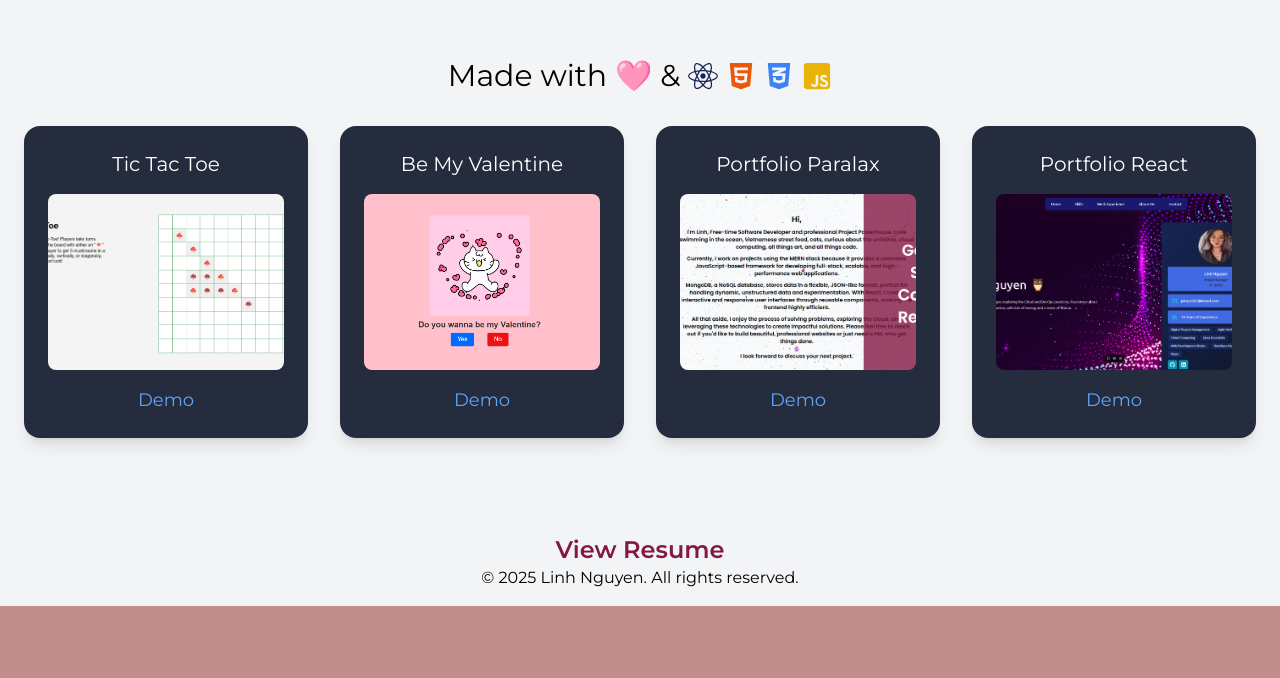
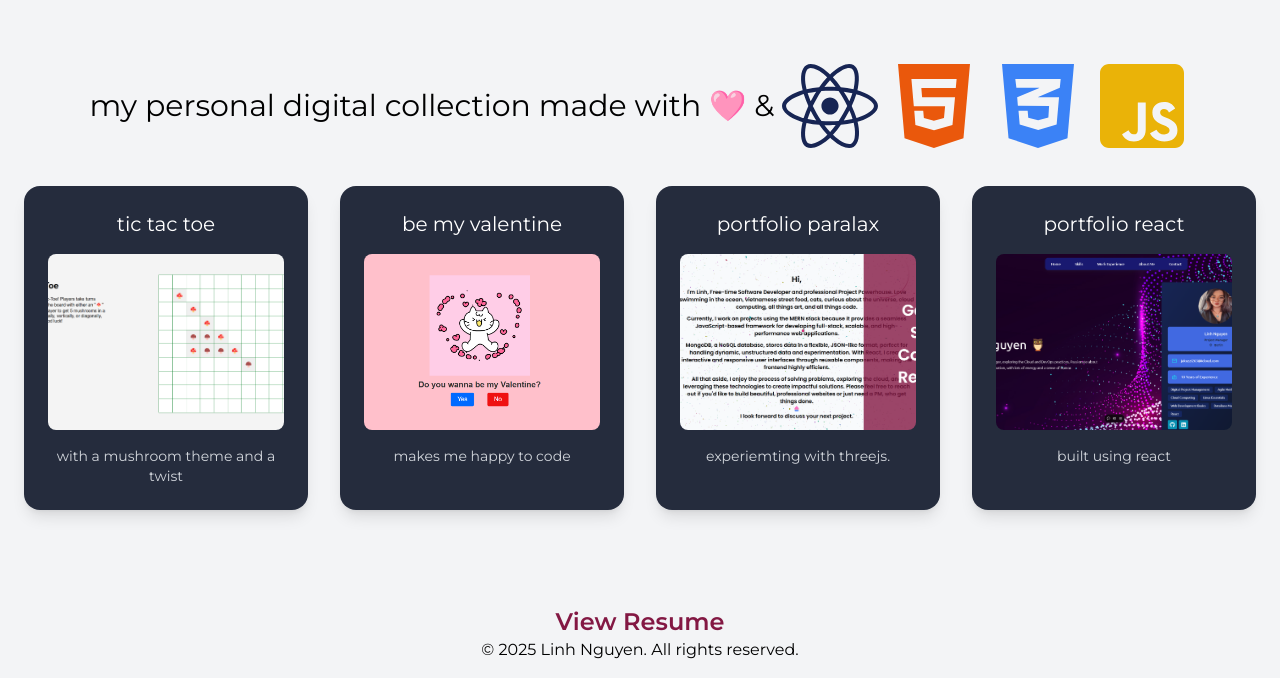
Before and after one commit to jakuzzibubbles/portfolio-white, a React (Vite) app: page / in a window 1280 px wide. Shown: the part 790-1468 px from the top of the page. Before the commit the page ends 1396 px from the top, so only its background shows below. Built offline with nearby package versions, Linux system fonts and the light colour scheme.

Commit message:
new linking on projects and styling details, responive icons fixed

```diff
--- a/src/Projects.jsx
+++ b/src/Projects.jsx
@@ -7,42 +7,50 @@ import portfolio1Image from "./assets/portfolio1.png";
 
 const projects = [
   {
-    title: "Tic Tac Toe",
+    title: "tic tac toe",
     image: mushroomsImage,
     link: "https://shrooms.vercel.app/",
+    description:
+      "with a mushroom theme and a twist",
   },
   {
-    title: "Be My Valentine",
+    title: "be my valentine",
     image: valentineImage,
     link: "https://jakuzzibubbles.github.io/be-my-valentine/",
+    description: "makes me happy to code",
   },
   {
-    title: "Portfolio Paralax",
+    title: "portfolio paralax",
     image: paralaxImage,
     link: "https://portfolio-linh.vercel.app/",
+    description: "experiemting with threejs.",
   },
   {
-    title: "Portfolio React",
+    title: "portfolio react",
     image: portfolio1Image,
     link: "https://jakuzzibubbles-portfolio.vercel.app/",
+    description: "built using react",
   },
 ];
 
 const Projects = () => {
   return (
     <div className="container mx-auto px-6 py-12">
-      <h1 className="text-3xl text-black text-center mb-8 flex items-center justify-center gap-2">
-        Made with 🩷 & <FaReact size={30} className="text-blue-950" />
-        <FaHtml5 size={30} className="text-orange-600" />
-        <FaCss3Alt size={30} className="text-blue-500" />
-        <FaJsSquare size={30} className="text-yellow-500" />
+      <h1 className="text-3xl text-black text-center mb-8 flex items-center justify-center gap-2 flex-wrap">
+        my personal digital collection made with 🩷 & <FaReact size={30} className="text-blue-950 sm:size-24" />
+        <FaHtml5 size={30} className="text-orange-600 sm:size-24" />
+        <FaCss3Alt size={30} className="text-blue-500 sm:size-24" />
+        <FaJsSquare size={30} className="text-yellow-500 sm:size-24" />
       </h1>
 
       <div className="grid grid-cols-1 sm:grid-cols-2 lg:grid-cols-4 gap-8">
         {projects.map((project, index) => (
-          <div
+          <a
             key={index}
-            className="text-center p-6 shadow-lg rounded-2xl bg-slate-900/90 w-full max-w-xs mx-auto"
+            href={project.link}
+            target="_blank"
+            rel="noopener noreferrer"
+            className="block text-center p-6 shadow-lg rounded-2xl bg-slate-900/90 w-full max-w-xs mx-auto transform transition-transform hover:scale-105"
           >
             <h2 className="text-xl text-white mb-4">{project.title}</h2>
             <img
@@ -50,15 +58,8 @@ const Projects = () => {
               alt={project.title}
               className="w-64 h-44 mb-4 rounded-lg object-cover"
             />
-            <a
-              href={project.link}
-              className="text-lg text-blue-400 hover:underline"
-              target="_blank"
-              rel="noopener noreferrer"
-            >
-              Demo
-            </a>
-          </div>
+            <p className="text-sm text-gray-300">{project.description}</p>
+          </a>
         ))}
       </div>
     </div>
```
